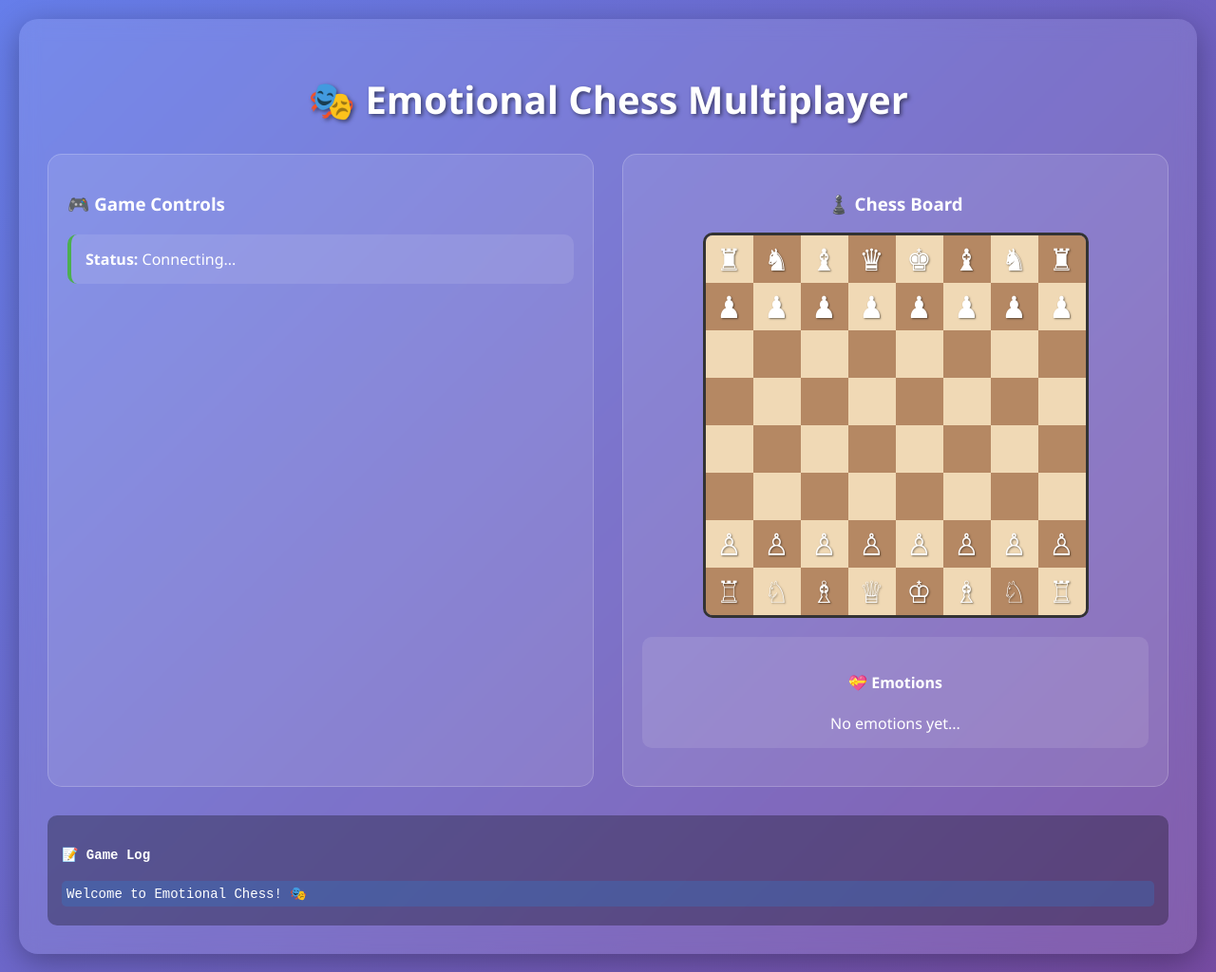
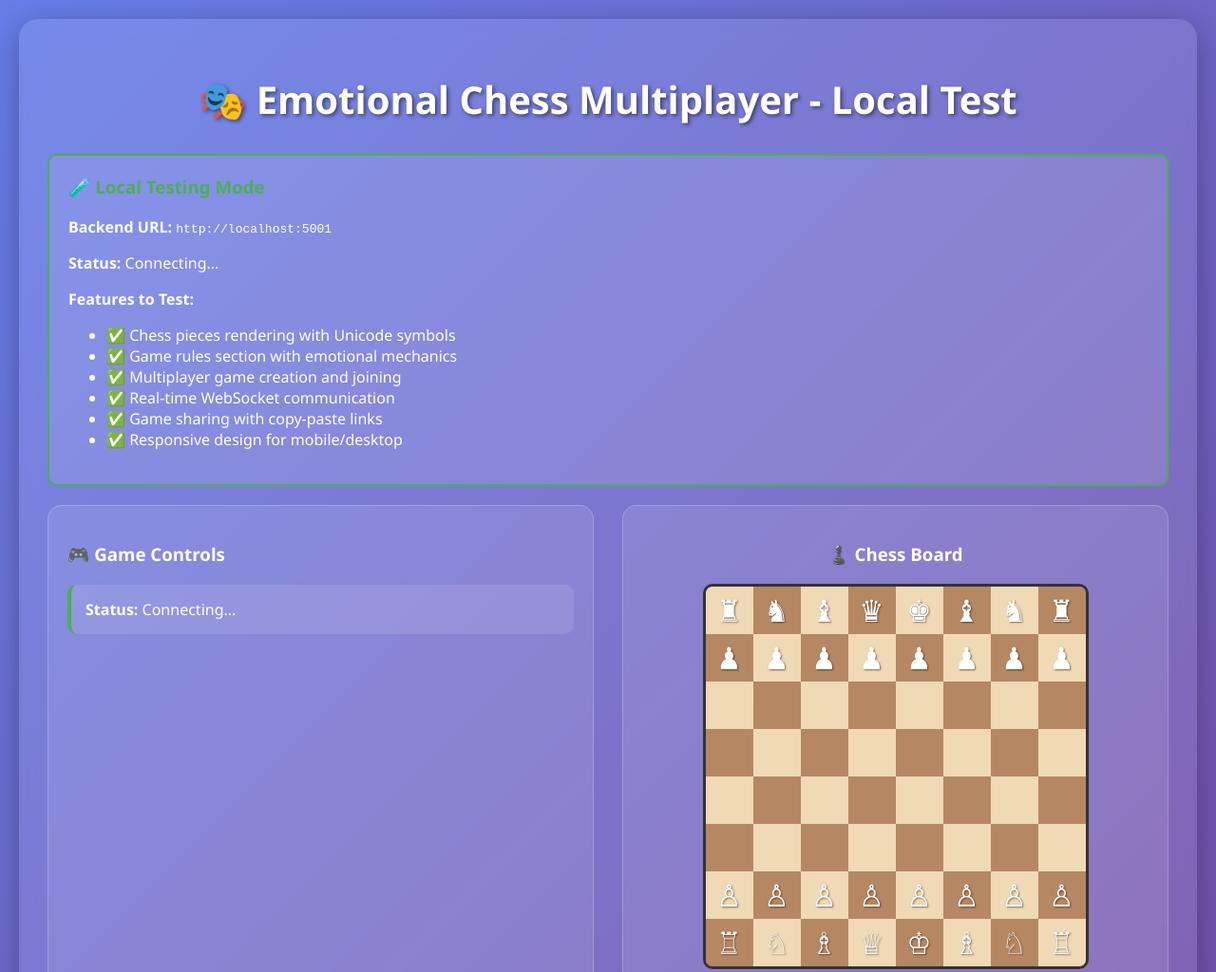
Before and after one commit to Oshin159/chess-multiplayer, a plain HTML site: page test_frontend.html in a window 1280 px wide. Shown: the top 1024 px of the page at 95% size. Drawn offline with nearby package versions, Linux system fonts and the light colour scheme; no server answers.

Commit message:
feat: Railway deployment configuration and frontend fixes
🚂 Railway Deployment Setup:
- Enhanced railway.json with proper service configuration
- Added railway-simple.json for alternative deployment setup
- Created comprehensive RAILWAY_DEPLOYMENT.md guide
- Configured automatic frontend serving from backend

🔧 Frontend Issues Fixed:
- Fixed server routing to serve frontend/index.html correctly
- Added fallback to templates/index.html for Railway compatibility
- Updated run_server.py to handle frontend serving properly
- Copied frontend to templates directory as backup

📋 Railway Configuration Features:
- Automatic Python detection and dependency installation
- Health check endpoint configuration (/api/health)
- Restart policy for failure recovery
- WebSocket support for real-time multiplayer
- SQLite database persistence between deployments

🎯 Deployment Ready:
- Single deployment serves both backend and frontend
- HTTPS automatic SSL certificates
- Custom domain support
- Auto-deploy on GitHub push
- Environment variable configuration
- Database persistence without configuration

📊 Files Added/Modified:
- railway.json: Enhanced Railway configuration
- railway-simple.json: Simplified alternative config
- run_server.py: Fixed frontend serving logic
- templates/index.html: Backup frontend copy
- RAILWAY_DEPLOYMENT.md: Complete deployment guide
- test_frontend.html: Local testing file

🚀 Ready for Railway Deployment:
- All configuration files in place
- Frontend serving issues resolved
- Database persistence configured
- WebSocket support enabled
- Security features maintained
- Comprehensive deployment documentation

```diff
--- a/frontend/index.html
+++ b/test_frontend.html
@@ -3,7 +3,7 @@
 <head>
     <meta charset="UTF-8">
     <meta name="viewport" content="width=device-width, initial-scale=1.0">
-    <title>🎭 Emotional Chess Multiplayer</title>
+    <title>🎭 Emotional Chess Multiplayer - Local Test</title>
     <script src="https://cdnjs.cloudflare.com/ajax/libs/socket.io/4.7.2/socket.io.js"></script>
     <style>
         body {
@@ -485,6 +485,19 @@
             margin: 5px 0;
         }
 
+        .test-info {
+            background: rgba(255, 255, 255, 0.1);
+            padding: 20px;
+            border-radius: 10px;
+            margin: 20px 0;
+            border: 2px solid #4caf50;
+        }
+
+        .test-info h3 {
+            color: #4caf50;
+            margin-top: 0;
+        }
+
         @media (max-width: 768px) {
             .game-section {
                 grid-template-columns: 1fr;
@@ -507,7 +520,22 @@
 </head>
 <body>
     <div class="container">
-        <h1>🎭 Emotional Chess Multiplayer</h1>
+        <h1>🎭 Emotional Chess Multiplayer - Local Test</h1>
+
+        <div class="test-info">
+            <h3>🧪 Local Testing Mode</h3>
+            <p><strong>Backend URL:</strong> <code>http://localhost:5001</code></p>
+            <p><strong>Status:</strong> <span id="connection-status">Connecting...</span></p>
+            <p><strong>Features to Test:</strong></p>
+            <ul>
+                <li>✅ Chess pieces rendering with Unicode symbols</li>
+                <li>✅ Game rules section with emotional mechanics</li>
+                <li>✅ Multiplayer game creation and joining</li>
+                <li>✅ Real-time WebSocket communication</li>
+                <li>✅ Game sharing with copy-paste links</li>
+                <li>✅ Responsive design for mobile/desktop</li>
+            </ul>
+        </div>
 
         <div class="game-section">
             <div class="controls">
@@ -659,13 +687,14 @@
             <h4>📝 Game Log</h4>
             <div id="log-entries">
                 <div class="log-entry log-info">Welcome to Emotional Chess! 🎭</div>
+                <div class="log-entry log-info">Local test mode - Backend: http://localhost:5001</div>
             </div>
         </div>
     </div>
 
     <script>
-        // Configuration - Update this with your deployed backend URL
-        const BACKEND_URL = 'https://your-app.railway.app'; // Update this!
+        // Configuration - Local testing
+        const BACKEND_URL = 'http://localhost:5001';
 
         let socket = null;
         let gameState = null;
```
Also changed, not shown: railway-simple.json (added, +13 -0 lines), railway.json (+17 -1 lines), 2 other files.
